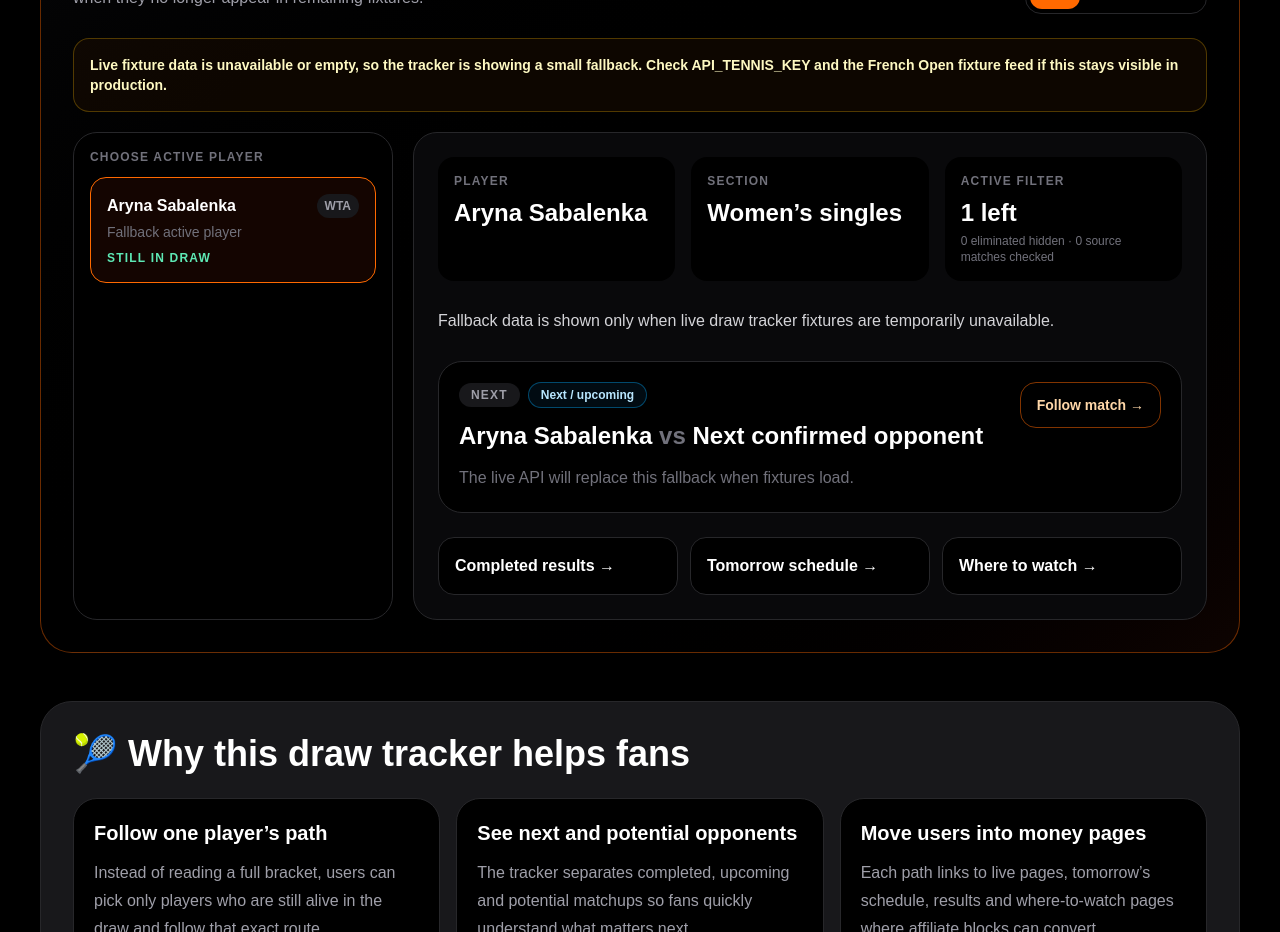
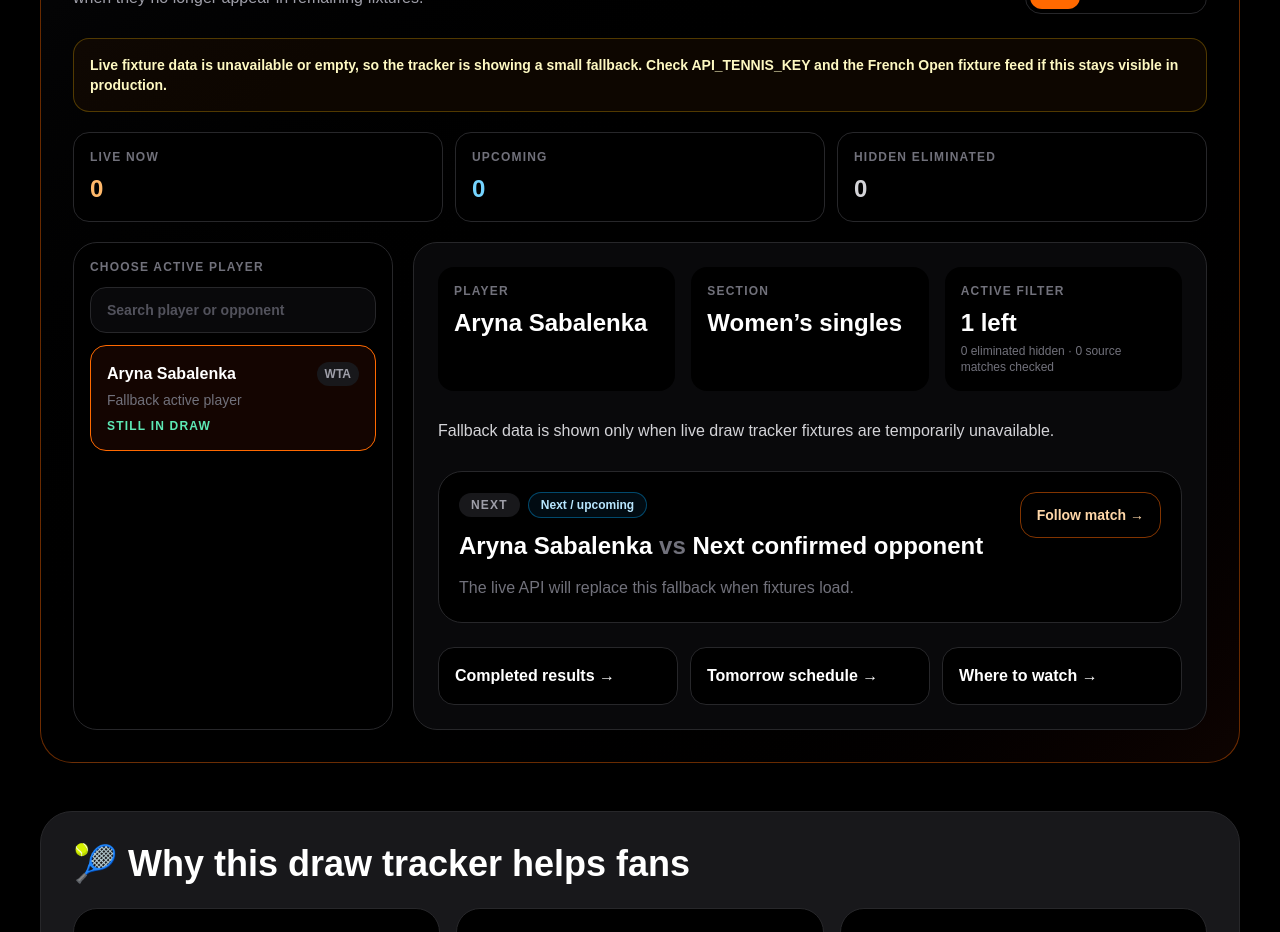
Before and after one commit to 8dqqd57hyh-rgb/watch-tennis-today, a Next.js app: page /french-open-draw in a window 1280 px wide. Shown: the part 860-1792 px from the top of the page. Built offline with nearby package versions, Linux system fonts and the light colour scheme; no server answers.

Commit message:
Add automated tennis email alerts

```diff
--- a/app/api/french-open-draw-tracker/route.ts
+++ b/app/api/french-open-draw-tracker/route.ts
@@ -60,6 +60,10 @@ type PlayerPath = {
   section: string;
   tour: "ATP" | "WTA";
   currentStatus: "Active";
+  nextMatchDate?: string;
+  nextMatchTime?: string;
+  nextMatchStatus?: "LIVE" | "Scheduled";
+  nextOpponent?: string;
   summary: string;
   matches: DrawTrackerMatch[];
 };
@@ -245,6 +249,15 @@ function matchHasPlayer(match: NormalizedMatch, player: string) {
   return playerKey(match.player1) === key || playerKey(match.player2) === key;
 }
 
+function getMatchSortTime(match?: NormalizedMatch) {
+  if (!match) return Number.MAX_SAFE_INTEGER;
+  if (match.status === "LIVE") return 0;
+
+  const parsed = parseParisMatchDateTime(match.date, match.time);
+
+  return parsed?.getTime() ?? Number.MAX_SAFE_INTEGER;
+}
+
 function buildPlayerPath(player: string, matches: NormalizedMatch[]): PlayerPath {
   const playerMatches = matches
     .filter((match) => matchHasPlayer(match, player))
@@ -297,7 +310,11 @@ function buildPlayerPath(player: string, matches: NormalizedMatch[]): PlayerPath
     section: latestTour === "WTA" ? "Women’s singles" : "Men’s singles",
     tour: latestTour,
     currentStatus: "Active",
-    summary: `${player} has a live or future main-draw Roland Garros match in the fixture feed, so this player is still treated as active.`,
+    nextMatchDate: nextMatch?.date,
+    nextMatchTime: nextMatch?.time,
+    nextMatchStatus: nextMatch?.status === "LIVE" || nextMatch?.status === "Scheduled" ? nextMatch.status : undefined,
+    nextOpponent: nextMatch ? getOpponent(player, nextMatch) : undefined,
+    summary: `${player} is active because the fixture feed still has a live or future main-draw Roland Garros match for this player. The selector is sorted by next match urgency, not alphabetically.`,
     matches: trackerMatches,
   };
 }
@@ -341,7 +358,17 @@ export async function GET() {
       ),
     ).sort((a, b) => a.localeCompare(b));
 
-    const activePlayers = activeNames.map((player) => buildPlayerPath(player, matches));
+    const activePlayers = activeNames
+      .map((player) => buildPlayerPath(player, matches))
+      .sort((a, b) => {
+        if (a.nextMatchStatus === "LIVE" && b.nextMatchStatus !== "LIVE") return -1;
+        if (b.nextMatchStatus === "LIVE" && a.nextMatchStatus !== "LIVE") return 1;
+
+        const aNextMatch = matches.find((match) => matchHasPlayer(match, a.player) && (match.status === "LIVE" || match.status === "Scheduled"));
+        const bNextMatch = matches.find((match) => matchHasPlayer(match, b.player) && (match.status === "LIVE" || match.status === "Scheduled"));
+
+        return getMatchSortTime(aNextMatch) - getMatchSortTime(bNextMatch) || a.player.localeCompare(b.player);
+      });
     const eliminatedNames = new Set<string>();
 
     matches
--- a/app/components/FrenchOpenDrawTracker.tsx
+++ b/app/components/FrenchOpenDrawTracker.tsx
@@ -22,6 +22,10 @@ type PlayerPath = {
   section: string;
   tour: "ATP" | "WTA";
   currentStatus: "Active";
+  nextMatchDate?: string;
+  nextMatchTime?: string;
+  nextMatchStatus?: "LIVE" | "Scheduled";
+  nextOpponent?: string;
   summary: string;
   matches: DrawMatch[];
 };
@@ -90,6 +94,7 @@ function getFallbackPlayerId(players: PlayerPath[], tour: "All" | "ATP" | "WTA")
 export default function FrenchOpenDrawTracker({ compact = false }: { compact?: boolean }) {
   const [selectedPlayerId, setSelectedPlayerId] = useState("");
   const [tour, setTour] = useState<"All" | "ATP" | "WTA">("All");
+  const [searchTerm, setSearchTerm] = useState("");
   const [trackerData, setTrackerData] = useState<DrawTrackerResponse | null>(null);
   const [isLoading, setIsLoading] = useState(true);
 
@@ -132,8 +137,21 @@ export default function FrenchOpenDrawTracker({ compact = false }: { compact?: b
   }, [trackerData]);
 
   const visiblePlayers = useMemo(() => {
-    return activePlayerPaths.filter((path) => tour === "All" || path.tour === tour);
-  }, [activePlayerPaths, tour]);
+    const query = searchTerm.trim().toLowerCase();
+
+    return activePlayerPaths.filter((path) => {
+      const matchesTour = tour === "All" || path.tour === tour;
+      const matchesSearch =
+        !query ||
+        path.player.toLowerCase().includes(query) ||
+        path.nextOpponent?.toLowerCase().includes(query);
+
+      return matchesTour && matchesSearch;
+    });
+  }, [activePlayerPaths, searchTerm, tour]);
+
+  const liveCount = activePlayerPaths.filter((path) => path.nextMatchStatus === "LIVE").length;
+  const scheduledCount = activePlayerPaths.filter((path) => path.nextMatchStatus === "Scheduled").length;
 
   const selectedPlayer =
     visiblePlayers.find((path) => path.id === selectedPlayerId) ??
@@ -200,11 +218,33 @@ export default function FrenchOpenDrawTracker({ compact = false }: { compact?: b
         </div>
       ) : null}
 
+      <div className="mb-5 grid gap-3 md:grid-cols-3">
+        <div className="rounded-2xl border border-zinc-800 bg-black p-4">
+          <p className="text-xs font-black uppercase tracking-widest text-zinc-500">Live now</p>
+          <p className="mt-2 text-2xl font-black text-orange-300">{liveCount}</p>
+        </div>
+        <div className="rounded-2xl border border-zinc-800 bg-black p-4">
+          <p className="text-xs font-black uppercase tracking-widest text-zinc-500">Upcoming</p>
+          <p className="mt-2 text-2xl font-black text-sky-300">{scheduledCount}</p>
+        </div>
+        <div className="rounded-2xl border border-zinc-800 bg-black p-4">
+          <p className="text-xs font-black uppercase tracking-widest text-zinc-500">Hidden eliminated</p>
+          <p className="mt-2 text-2xl font-black text-zinc-300">{eliminatedCount}</p>
+        </div>
+      </div>
+
       <div className="grid gap-5 lg:grid-cols-[320px_1fr]">
         <div className="rounded-3xl border border-zinc-800 bg-black/80 p-4">
           <p className="mb-3 text-xs font-black uppercase tracking-widest text-zinc-500">
             Choose active player
           </p>
+          <input
+            type="search"
+            value={searchTerm}
+            onChange={(event) => setSearchTerm(event.target.value)}
+            placeholder="Search player or opponent"
+            className="mb-3 w-full rounded-2xl border border-zinc-800 bg-zinc-950 px-4 py-3 text-sm font-bold text-white outline-none transition placeholder:text-zinc-600 focus:border-orange-500"
+          />
           <div className="space-y-2">
             {visiblePlayers.map((path) => (
               <button
@@ -224,15 +264,20 @@ export default function FrenchOpenDrawTracker({ compact = false }: { compact?: b
                   </span>
                 </div>
                 <p className="mt-1 text-sm text-zinc-500">{path.seed}</p>
+                {path.nextOpponent ? (
+                  <p className="mt-2 text-sm font-bold text-zinc-300">
+                    Next: <span className="text-white">{path.nextOpponent}</span>
+                  </p>
+                ) : null}
                 <p className="mt-2 text-xs font-black uppercase tracking-widest text-emerald-300">
-                  Still in draw
+                  {path.nextMatchStatus === "LIVE" ? "Live / still in draw" : "Still in draw"}
                 </p>
               </button>
             ))}
           </div>
           {visiblePlayers.length === 0 ? (
             <div className="mt-4 rounded-2xl border border-red-500/30 bg-red-950/20 p-4 text-sm font-bold text-red-200">
-              No active players are currently available for this tour filter.
+              No active players match this filter/search.
             </div>
           ) : null}
         </div>
```
Also changed, not shown: 1 other file (tests, documents, lock files or other folders).
